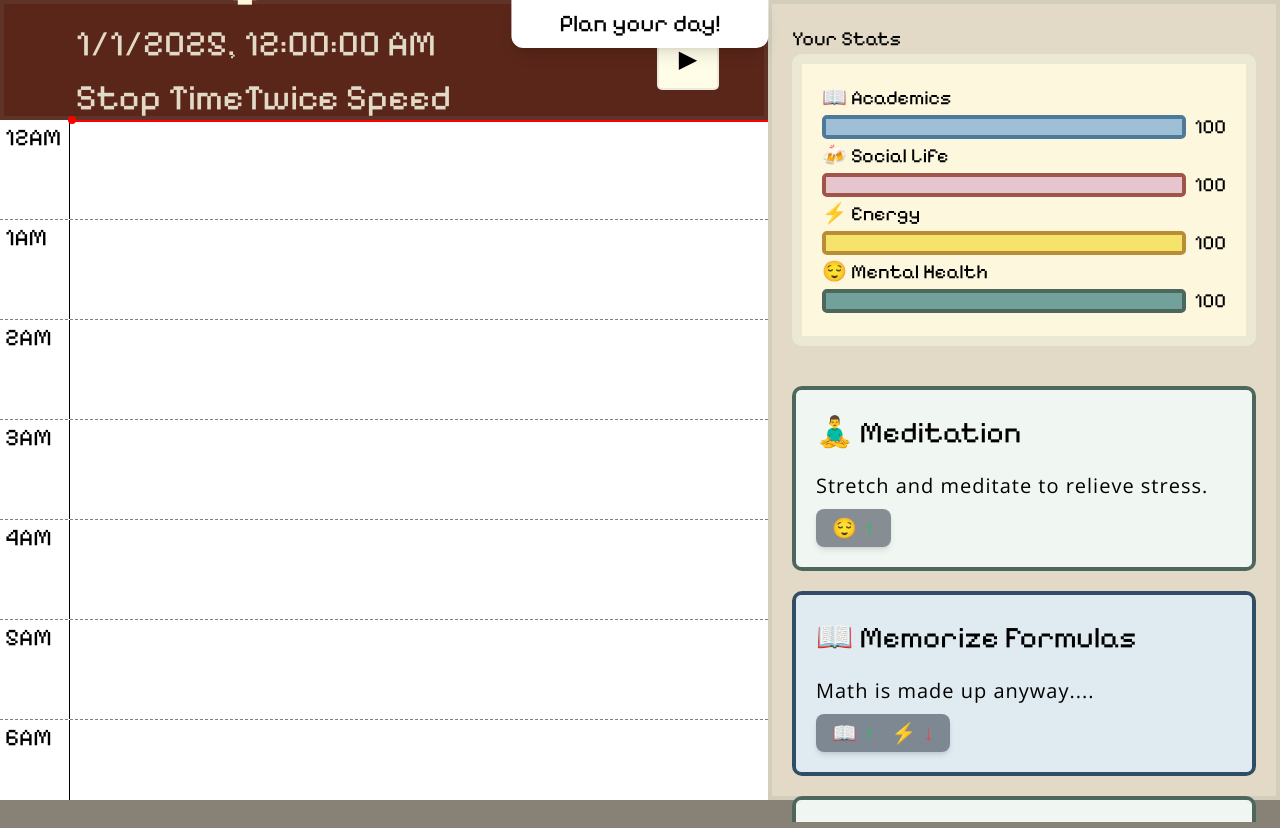
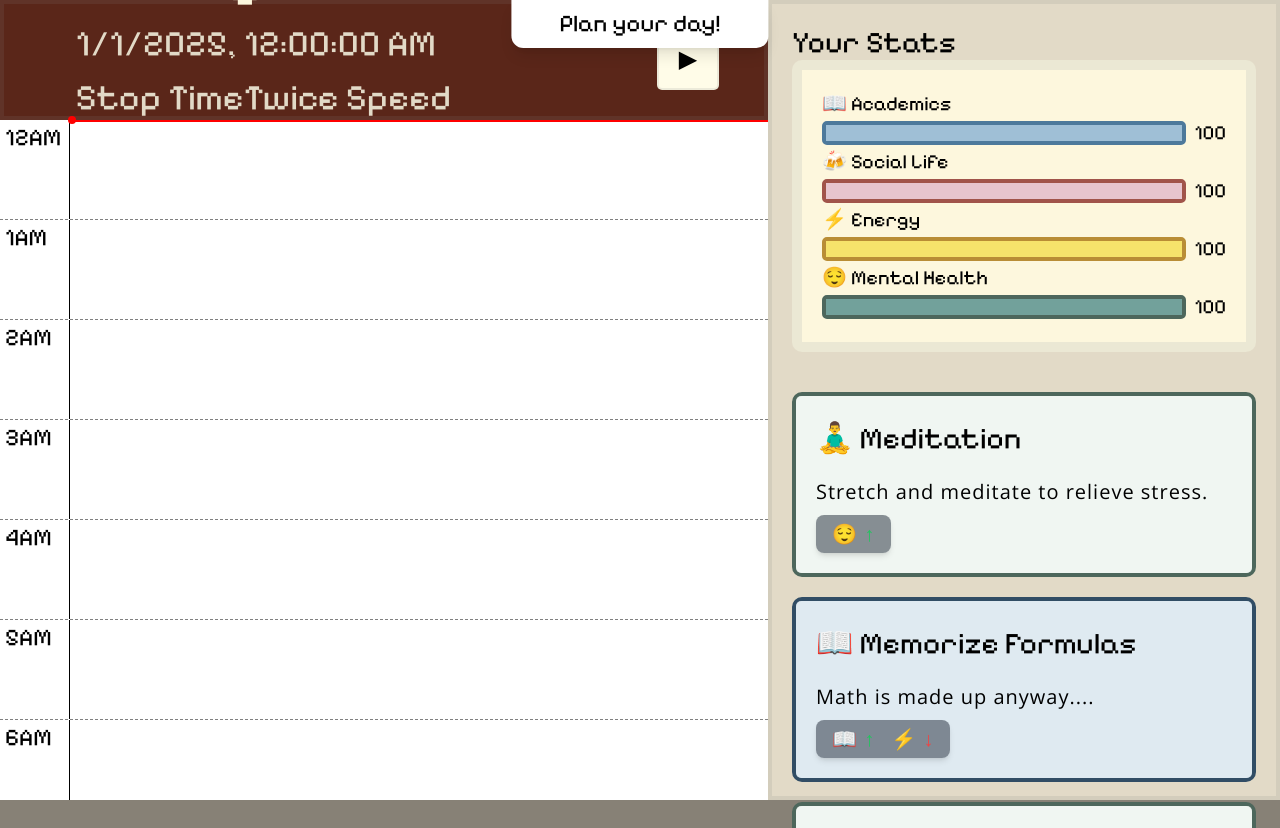
Before and after one commit to spencerdearman/procrastination-simulator, a React (Create React App) app: page /game/calendar in a window 1280 px wide. Built offline with nearby package versions, Linux system fonts and the light colour scheme.

Commit message:
impr: make sidebar header larger

```diff
--- a/src/styles/Sidebar.css
+++ b/src/styles/Sidebar.css
@@ -7,11 +7,11 @@
 }
 
 .side-bar-header {
+  @apply text-3xl;
   font-family: "Pixelify Sans", serif;
   font-optical-sizing: auto;
   font-weight: normal;
   font-style: normal;
-  font-size: 20px;
   position: relative;
   margin: 0px 0px 0px 0px;
   padding: 0px;
```
